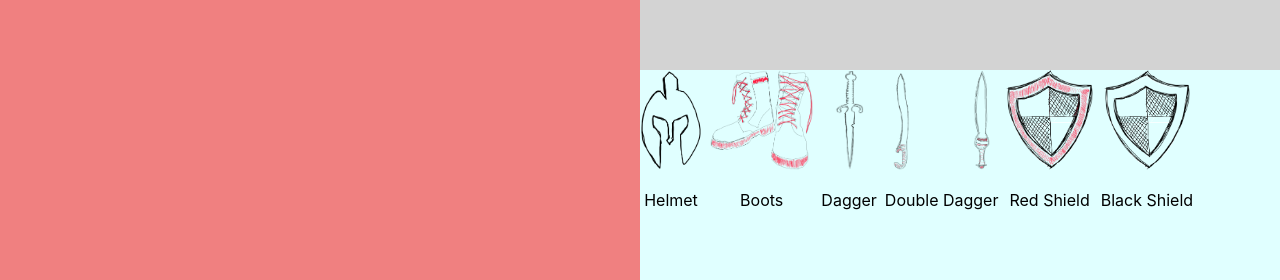
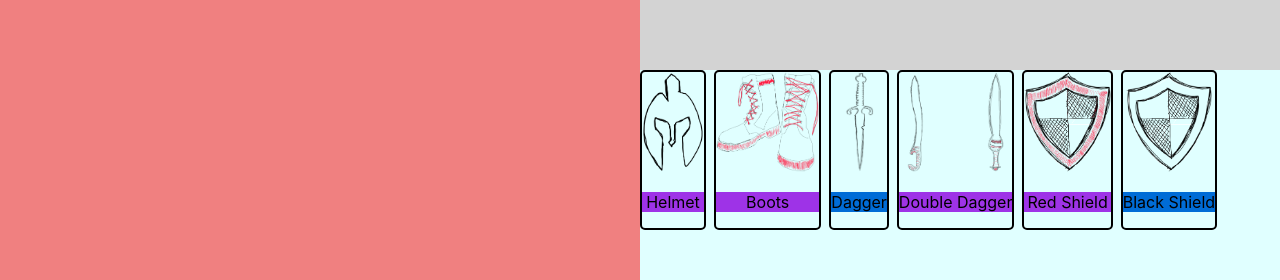
Before and after one commit to sofushn/idlehack, a React (Create React App) app: page / in a window 1280 px wide. Shown: the part 430-710 px from the top of the page. Built offline with nearby package versions, Linux system fonts and the light colour scheme.

Commit message:
make item equipable from bag

```diff
--- a/src/classes/Player.tsx
+++ b/src/classes/Player.tsx
@@ -1,4 +1,5 @@
-import { Equipment, IItem } from "../types/interfaces";
+import { ItemTypes } from "../types/enums";
+import { Equipment, IDefensiveItems, IItem, IOffensiveItems } from "../types/interfaces";
 
 class Player {
     maxHealth: number
@@ -13,6 +14,70 @@ class Player {
         this.attackPower = attackPower
         this.equipment = equipment
         this.bag = bag
+    }
+
+    public equipItem(item: IItem) {
+        if (!this.bag.includes(item)) {
+            window.alert("player does not have the item in their bag!")
+            return
+        }
+
+        // remove new item from bag
+        this.bag = this.bag.filter(i => i !== item)
+
+        // equip new item
+        let currentItem: IItem | undefined
+        switch (item.itemType) {
+            case ItemTypes.Boots:
+                currentItem = this.equipment.boots
+                this.equipment.boots = item as IDefensiveItems
+                break;
+            case ItemTypes.Chestplate:
+                currentItem = this.equipment.chestplate
+                this.equipment.chestplate = item as IDefensiveItems
+                break;
+            case ItemTypes.Gloves:
+                currentItem = this.equipment.gloves
+                this.equipment.gloves = item as IDefensiveItems
+                break;
+            case ItemTypes.Helm:
+                currentItem = this.equipment.helm
+                this.equipment.helm = item as IDefensiveItems
+                break;
+            case ItemTypes.Neckless:
+                currentItem = this.equipment.neckless
+                this.equipment.neckless = item as IOffensiveItems
+                break;
+            case ItemTypes.Offhand:
+                currentItem = this.equipment.offhand
+                this.equipment.offhand = item as IOffensiveItems
+                break;
+            case ItemTypes.Pants:
+                currentItem = this.equipment.pants
+                this.equipment.pants = item as IDefensiveItems
+                break;
+            case ItemTypes.Ring:
+                currentItem = undefined
+                if (this.equipment.ring1 === undefined) {
+                    this.equipment.ring1 = item as IOffensiveItems
+                } else if (this.equipment.ring2 === undefined) {
+                    this.equipment.ring1 = item as IOffensiveItems
+                } else {
+                    window.alert("You need an empty ring slot before you can equip a new one!")
+                }
+                break;
+            case ItemTypes.Weapon:
+                currentItem = this.equipment.weapon
+                this.equipment.weapon = item as IOffensiveItems
+                break;
+            default:
+                console.error(`Invalid ItemType: '${item.itemType}'`)
+                return;
+        }
+
+        // add the previous equiped item to the bag
+        if (currentItem !== undefined)
+            this.bag.push(currentItem)
     }
 
     public getAttackPower() {
@@ -41,7 +106,5 @@ class Player {
         const realMaxHealth = this.maxHealth + bonusHealth;
         return realMaxHealth
     }
-
-
 }
 export default Player
--- a/src/components/Layout.tsx
+++ b/src/components/Layout.tsx
@@ -2,7 +2,7 @@ import React, { CSSProperties } from "react";
 import { Monster } from "./Monster"
 import Player from "../classes/Player"
 import { ItemRarity, ItemTypes } from "../types/enums";
-import { IItem, IDefensiveItems, IOffensiveItems, Equipment } from "../types/interfaces";
+import { IItem, Equipment, IOffensiveItems } from "../types/interfaces";
 
 import slime from "../images/monsters/slime.png"
 import croc from "../images/monsters/croc.png"
@@ -89,17 +89,42 @@ const CharacterArea = () => {
 
 interface InventoryAreaProps {
     items: Array<IItem>
+    onItemClick?: (item: IItem) => void
 }
 
 const InventoryArea = (props: InventoryAreaProps) => {
 
-    const itemFrames = props.items.map(item => (
-        <div>
-            <img src={item.img} style={{height: "100px"}}/>
-            <p>{item.name}</p>
+    const onClick = (item: IItem) => {
+        props.onItemClick?.(item)
+    }
+
+    const itemFrames = props.items.map(item => {
+        let itemColor = "#f7f7f7"
+        switch (item.rarity) {
+            case ItemRarity.Poor:
+                itemColor = "#aaaaaa"
+                break;
+            case ItemRarity.Uncommon:
+                itemColor = "#1eff00"
+                break;
+            case ItemRarity.Rare:
+                itemColor = "#006cd6"
+                break;
+            case ItemRarity.Epic:
+                itemColor = "#9e33e7"
+                break;
+            case ItemRarity.Legendary:
+                itemColor = "#f77c00"
+                break;
+        }
+
+        return (
+        <div style={{border: "2px solid", borderRadius: 5}} onClick={() => onClick(item)}>
+            <img src={item.img} style={{height: "100px"}} alt="Monster"/>
+            <p style={{backgroundColor: itemColor}}>{item.name}</p>
 
         </div>
-    ))
+    )})
 
     return (
         <div style={{backgroundColor: "lightcyan", gridArea: "inv"}}>
@@ -122,23 +147,23 @@ export const Layout = () => {
     const [currentLevel, setCurrentLevel] = React.useState(1)
 
     const equipment = {
-        helm: { health:2, itemType: ItemTypes.Helm, rarity: ItemRarity.Common },
-        chestplate: { health: 2, itemType: ItemTypes.Chestplate, rarity: ItemRarity.Common },
-        pants: { health: 2, itemType: ItemTypes.Pants, rarity: ItemRarity.Common },
-        gloves: { health: 2, itemType: ItemTypes.Gloves, rarity: ItemRarity.Common },
-        boots: { health: 2, itemType: ItemTypes.Boots, rarity: ItemRarity.Common },
-        ring1: { attackPower: 2, itemType: ItemTypes.Ring, rarity: ItemRarity.Common },
-        ring2: {attackPower:2,itemType:ItemTypes.Ring, rarity: ItemRarity.Common },
-        neckless: {attackPower:2,itemType:ItemTypes.Helm,rarity:ItemRarity.Common},
-        weapon: {attackPower:4,itemType:ItemTypes.Helm,rarity:ItemRarity.Common},
-        offhand: {attackPower:2,itemType:ItemTypes.Helm,rarity:ItemRarity.Common}
+        helm: { health:2, itemType: ItemTypes.Helm, rarity: ItemRarity.Common, name: "Common helmet" },
+        chestplate: { health: 2, itemType: ItemTypes.Chestplate, rarity: ItemRarity.Common, name: "Common chestplate" },
+        pants: { health: 2, itemType: ItemTypes.Pants, rarity: ItemRarity.Common, name: "Common pants" },
+        gloves: { health: 2, itemType: ItemTypes.Gloves, rarity: ItemRarity.Common, name: "Common gloves" },
+        boots: { health: 2, itemType: ItemTypes.Boots, rarity: ItemRarity.Common, name: "Common boots" },
+        ring1: { attackPower: 2, itemType: ItemTypes.Ring, rarity: ItemRarity.Rare, name: "Rare ring" },
+        ring2: { attackPower: 2, itemType: ItemTypes.Ring, rarity: ItemRarity.Rare, name: "Rare ring" },
+        neckless: { attackPower: 2, itemType: ItemTypes.Neckless, rarity: ItemRarity.Rare, name: "Rare neckless" },
+        weapon: { attackPower: 4, itemType: ItemTypes.Weapon, rarity: ItemRarity.Common, name: "Common sword" },
+        offhand: { attackPower: 2, itemType: ItemTypes.Offhand, rarity: ItemRarity.Common, name: "Common sheild" }
     } as Equipment
 
     const bag = [
         {img: helmet, name: "Helmet", itemType: ItemTypes.Helm, rarity: ItemRarity.Epic},
         {img: boots, name: "Boots", itemType: ItemTypes.Boots, rarity: ItemRarity.Epic},
         {img: dagger, name: "Dagger", itemType: ItemTypes.Weapon, rarity: ItemRarity.Rare},
-        {img: dagger_double, name: "Double Dagger", itemType: ItemTypes.Weapon, rarity: ItemRarity.Epic},
+        {img: dagger_double, name: "Double Dagger", itemType: ItemTypes.Weapon, rarity: ItemRarity.Epic, attackPower: 200 } as IOffensiveItems,
         {img: shield_red, name: "Red Shield", itemType: ItemTypes.Offhand, rarity: ItemRarity.Epic},
         {img: shield_black, name: "Black Shield", itemType: ItemTypes.Offhand, rarity: ItemRarity.Rare},
     ]
@@ -153,6 +178,11 @@ export const Layout = () => {
         setCurrentLevel(currentLevel + args.xp)
     }
 
+    const equipItem = (item: IItem) => {
+        player.equipItem(item)
+        setPlayer(player)
+    }
+
     return (
     <div className="window" style={gridStyle}>
 
@@ -164,6 +194,6 @@ export const Layout = () => {
         <EnemyArea level={currentLevel} onAttack={playerAttack} onEnemyKilled={(e) => enemyKilled(e)}/>
 
 
-        <InventoryArea items={bag}/>
+        <InventoryArea items={player.bag.map(i => i)} onItemClick={equipItem}/>
     </div>)
 }
```
